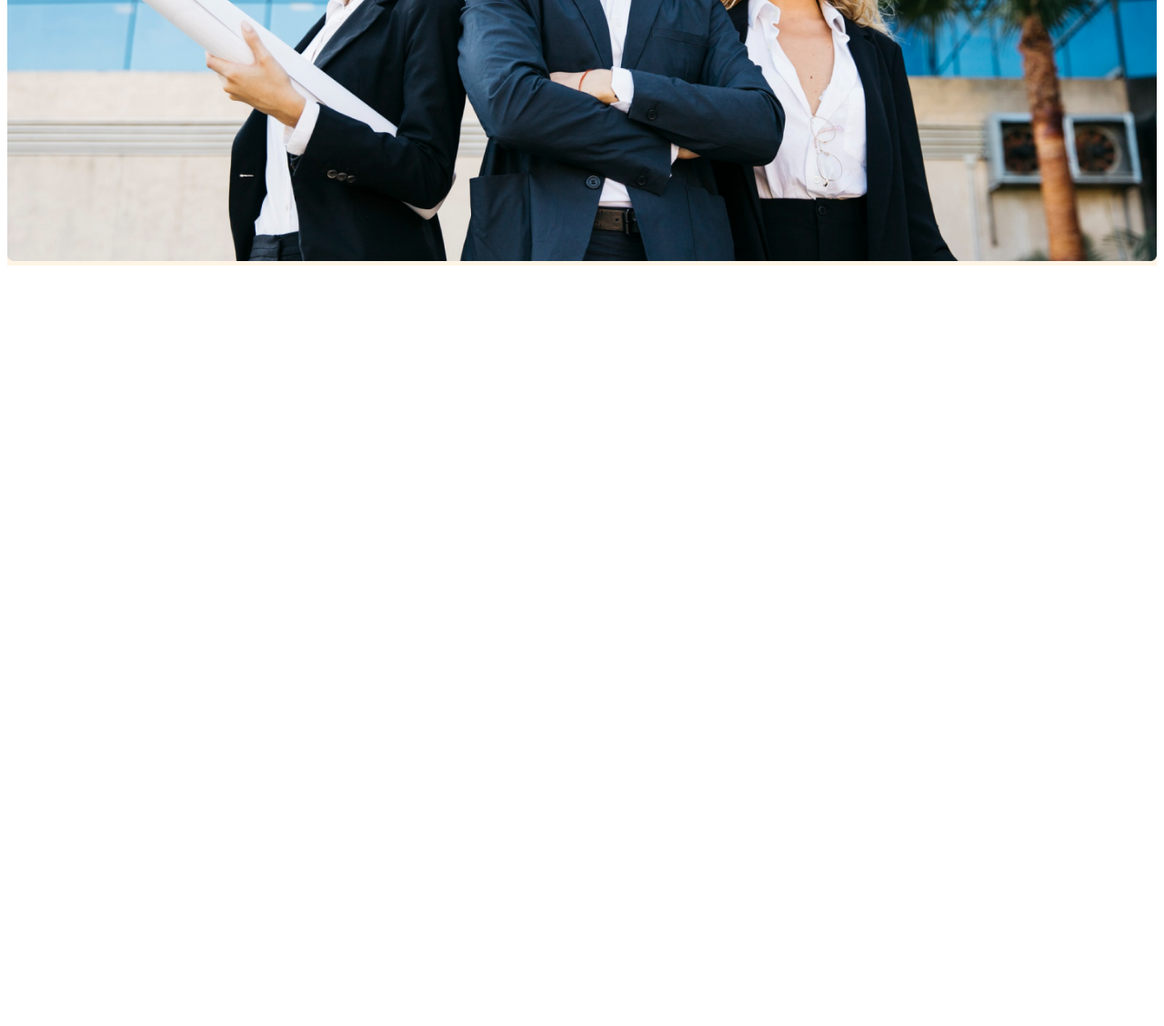
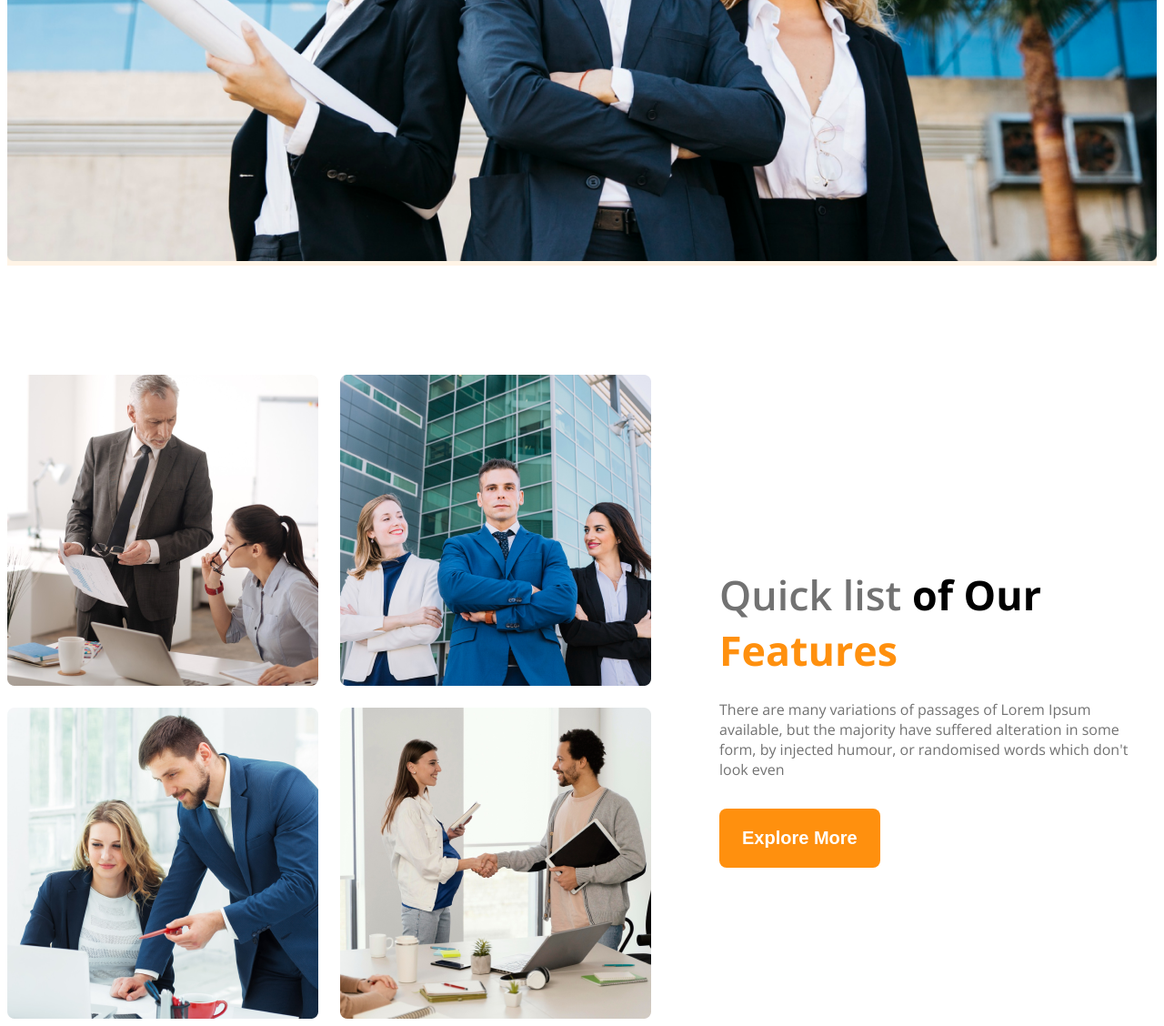
Before and after one commit to Foysal010/G3-Architects, a plain HTML site: page index.html in a window 1280 px wide. Shown: the part 905-2033 px from the top of the page at 91% size. Before the commit the page ends 1205 px from the top, so only its background shows below. Drawn offline with nearby package versions, Linux system fonts and the light colour scheme.

Commit message:
second part

```diff
--- a/index.html
+++ b/index.html
@@ -29,7 +29,24 @@
         </div>
 
     </header>
-    <main></main>
+    <main>
+        <section class="teams display-flex">
+            <div class="team-img-container">
+                <img src="./images/team1.png" alt="two architecture discussing">
+                <img src="./images/team2.png" alt="three architecture posing">
+                <img src="./images/team3.png" alt="two architecture discussing">
+                <img src="./images/team4.png" alt="two acchitecture shaking hand">
+            </div>
+
+            <div class="team-feature">
+                <h3 class="feature-title"> <span class="text-1 dark-three">Quick list</span class="text-2"> of Our<span></span> <span class="text-3">Features</span></h3>
+                <P class="feature-description dark-three">There are many variations of passages of Lorem Ipsum available, but the majority have suffered alteration in some form, by injected humour, or randomised words which don't look even</P>
+                <button class="primary-btn">Explore More</button>
+            </div>
+        </section>
+    </main>
+
+
     <footer></footer>
 </body>
 </html>
--- a/styles/new.css
+++ b/styles/new.css
@@ -41,9 +41,16 @@
     border: none;
 }
 
+main{
+    max-width: 1440px;
+    margin: 0 auto;
+}
 
 
 
+main{
+    margin-top: 120px;
+}
 
 /* Header style */
 
@@ -103,3 +110,73 @@
     }
 
 }
+
+
+/* second part */
+
+.teams{
+    align-items: center;
+}
+
+.team-img-container{
+    display: grid;
+    grid-template-columns: repeat(2,1fr);
+    gap: 24px;
+}
+
+.team-feature{
+    margin-left: 75px;
+    max-width: 537px;
+
+}
+
+.feature-title{
+    font-size: 2.8rem;
+    margin-bottom: 24px;
+}
+
+.text-1{
+    font-weight: 600;
+}
+.text-2{
+    font-weight: bold;
+}
+
+.text-3{
+    font-weight: bold;
+    color:  rgba(255, 144, 14, 1) ;
+}
+
+.feature-description{
+    font-size: 1rem;
+    margin-bottom: 32px;
+}
+
+@media screen and  (max-width:576px){
+    .teams{
+        flex-direction: column;
+    }
+
+    .team-img-container{
+        grid-template-columns: repeat(1,1fr);
+    }
+
+    .team-feature{
+        margin-left: 20px;
+    }
+
+}
+
+
+/* Medium device */
+
+
+@media screen and (min-width:576px) and (max-width:992px) {
+    .teams{
+        flex-direction: column;
+    }
+
+    .team-feature{
+        margin-left: 50px auto;
+    }
+}
```
